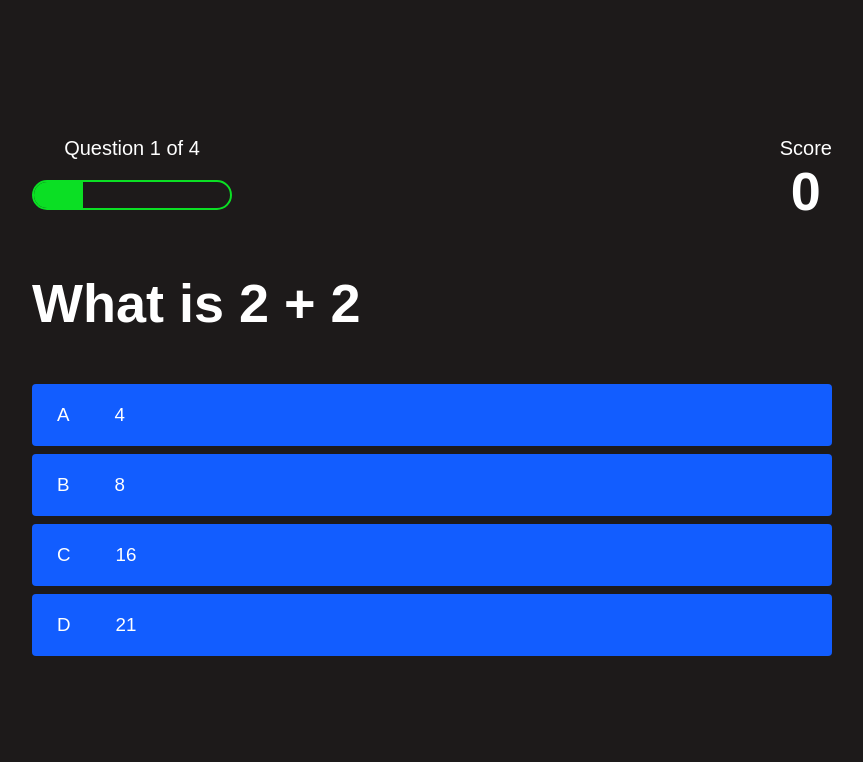
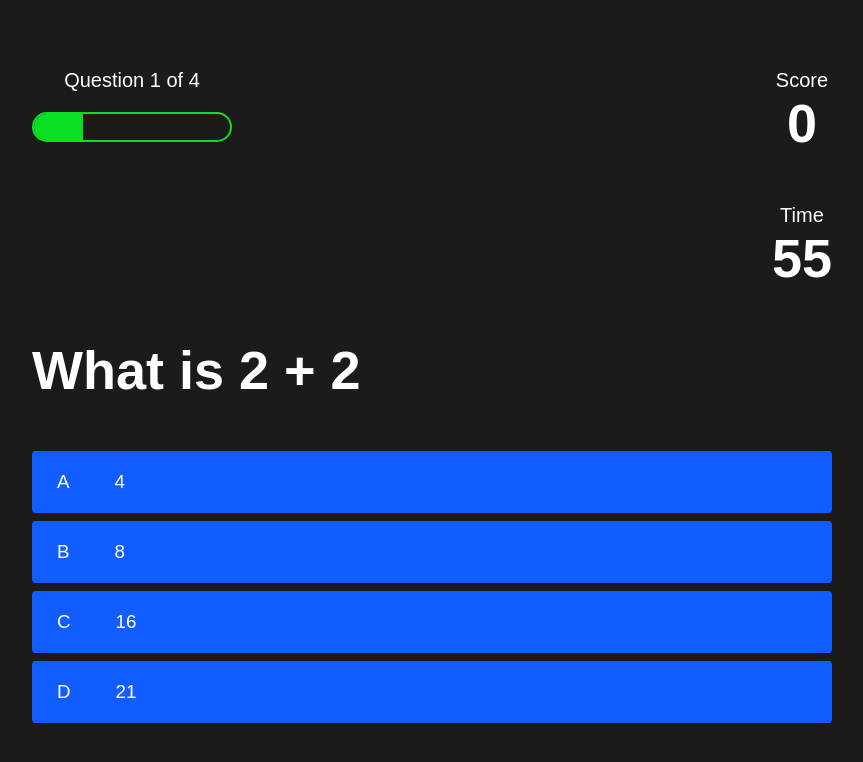
Before and after one commit to Hakki1810/Hakki-CodeQuiz, a plain HTML site: page game.html in a window 1280 px wide. Shown: the whole page, without its empty margins (208-1071 px from the left). Drawn offline with Linux system fonts and the light colour scheme.

Commit message:
Timer now is working but when a wrong question is answered the timer stays the ssame

```diff
--- a/assets/game.js
+++ b/assets/game.js
@@ -3,6 +3,7 @@ const choices = Array.from(document.querySelectorAll(".choice-text"));
 const progressText = document.querySelector("#progressText");
 const scoreText = document.querySelector("#score");
 const progressBarFull = document.querySelector("#progressBarFull");
+var c = 60;
 
 let currentQuestion = {};
 let accceptingAnswers = true;
@@ -46,6 +47,16 @@ let questions = [
 const SCORE_POINTS = 100;
 const MAX_QUESTIONS = 4;
 
+function timer001() {
+  c = c - 1;
+  if (c < 60) {
+    time001.innerHTML = c;
+  }
+  if (c < 1) {
+    window.clearInterval(update);
+  }
+}
+update = setInterval("timer001()", 1000);
 startGame = () => {
   questionCounter = 0;
   score = 0;
--- a/game.html
+++ b/game.html
@@ -31,6 +31,13 @@
                     <h1 class="hud-main-text" id="score">
                         0
                     </h1>
+
+                    <p class="hud-prefix">
+                        Time
+                    </p>
+                    <h1 class="hud-main-text" id="time001">
+                        60
+                    </h1>
                 </div>
             </div>
             <h1 id="question">
```
